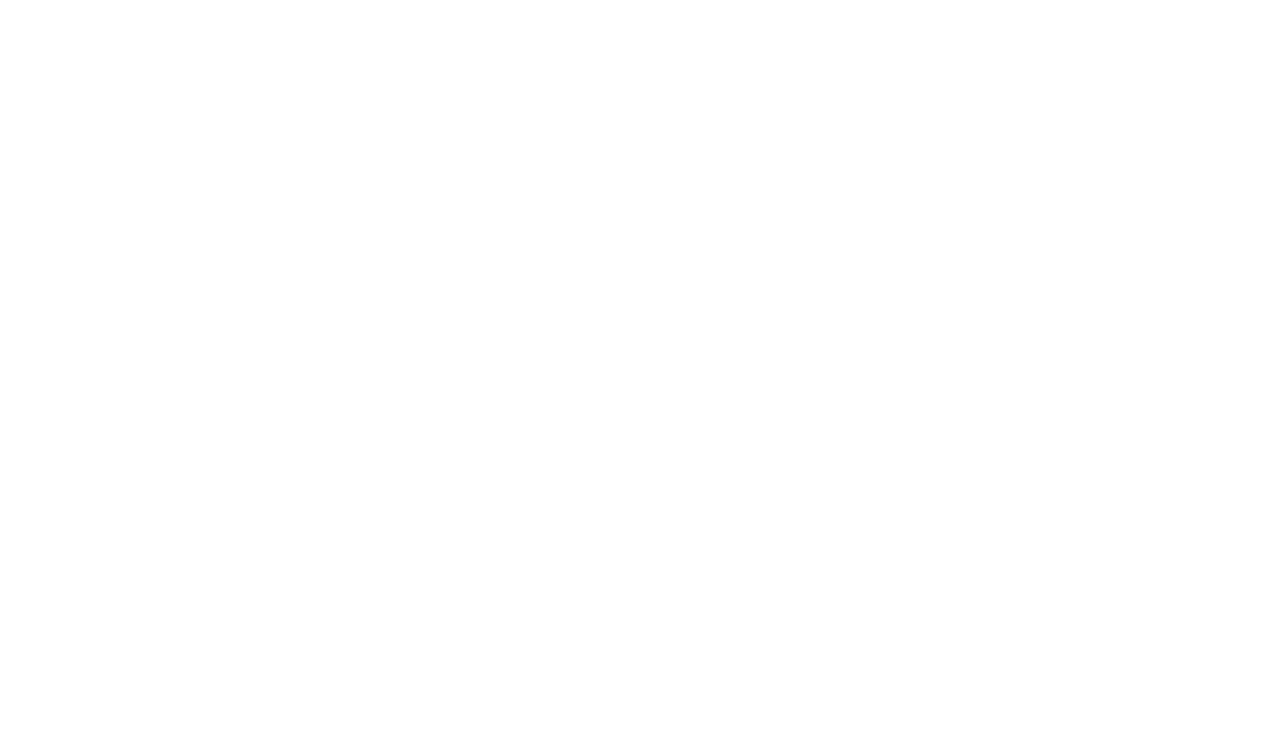
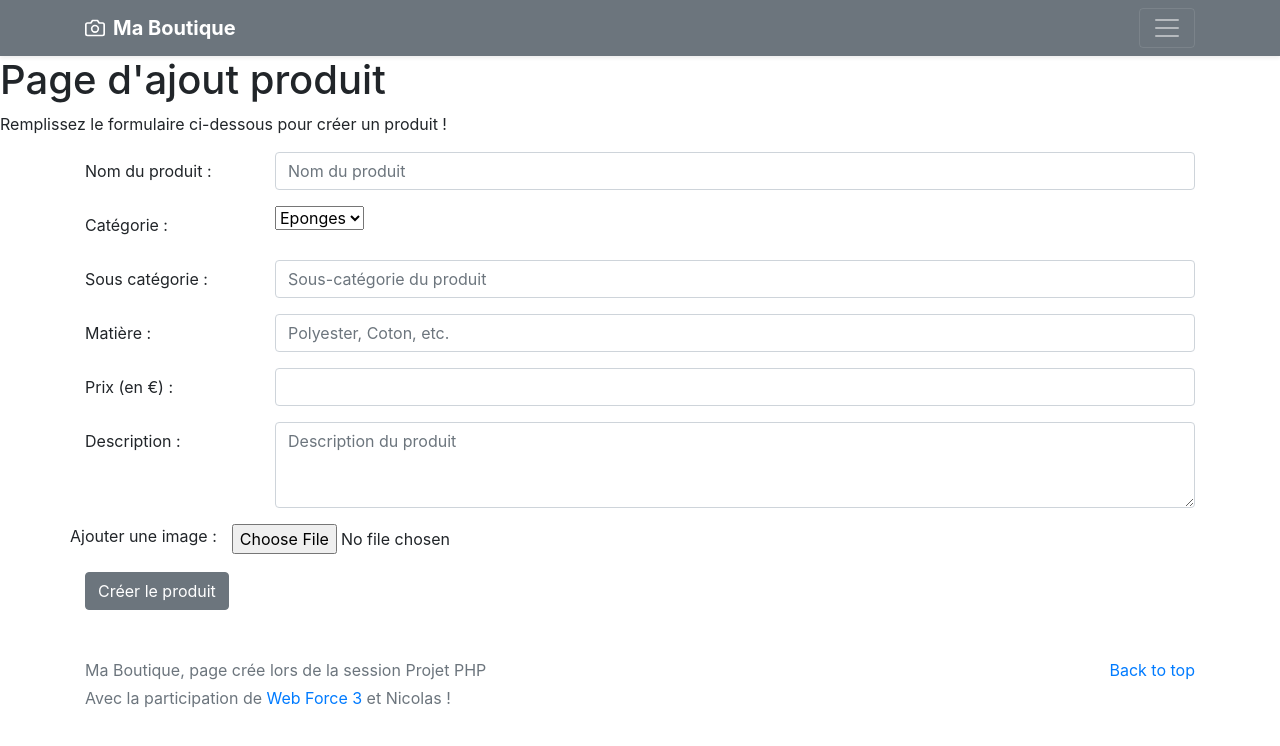
Before and after one commit to mgandrille/wf3ProjetPhp, a PHP site: page /create.php in a window 1280 px wide. Before the commit the part shown is empty. Shown: the top 746 px of the page. Run offline with PHP 8.4, Linux system fonts and the light colour scheme.

Commit message:
:sparkles: Modification form creation (add image)

```diff
--- a/config/bdd.php
+++ b/config/bdd.php
@@ -1,6 +1,6 @@
 <?php
 
-$bdd = new PDO('mysql:host=localhost;dbname=maboutique;charset=utf8;port=3306', 'root', 'root');
+$bdd = new PDO('mysql:host=localhost;dbname=maboutique;charset=utf8;port=3306', 'root', 'root', [PDO::ATTR_ERRMODE=>PDO::ERRMODE_EXCEPTION]);
 
 
 ?>
--- a/create.php
+++ b/create.php
@@ -0,0 +1,60 @@
+<?php include './partials/header.php'; ?>
+<?php include './partials/navbar.php'; ?>
+
+<h1>Page d'ajout produit</h1>
+<p>Remplissez le formulaire ci-dessous pour créer un produit !</p>
+
+<div class="container">
+    <form action="add.php" method="post" enctype="multipart/form-data">
+    <div class="form-group row">
+            <label for="name" class="col-sm-2 col-form-label">Nom du produit :</label>
+            <div class="col-sm-10">
+                <input type="text" name="name" class="form-control" id="name" placeholder="Nom du produit">
+            </div>
+        </div>
+        <div class="form-group row">
+            <label for="category" class="col-sm-2 col-form-label">Catégorie :</label>
+            <div class="col-sm-10">
+                <select name="category" id="category">
+                    <option value="eponge">Eponges</option>
+                    <option value="bijou">Bijoux</option>
+                    <option value="bijou">Divers</option>
+                </select>
+            </div>
+        </div>
+        <div class="form-group row">
+            <label for="type" class="col-sm-2 col-form-label">Sous catégorie :</label>
+            <div class="col-sm-10">
+                <input type="text" name="type" class="form-control" id="type" placeholder="Sous-catégorie du produit">
+            </div>
+        </div>
+        <div class="form-group row">
+            <label for="matiere" class="col-sm-2 col-form-label">Matière :</label>
+            <div class="col-sm-10">
+                <input type="text" name="matiere" class="form-control" id="matiere" placeholder="Polyester, Coton, etc.">
+            </div>
+        </div>
+        <div class="form-group row">
+            <label for="price" class="col-sm-2 col-form-label">Prix (en €) :</label>
+            <div class="col-sm-10">
+                <input type="number" name="price" class="form-control" id="price" min="0" step="0.01">
+            </div>
+        </div>
+        <div class="form-group row">
+            <label for="description" class="col-sm-2 col-form-label">Description :</label>
+            <div class="col-sm-10">
+                <textarea name="description" class="form-control" id="description" rows="3" placeholder="Description du produit"></textarea>
+            </div>
+        </div>
+        <div class="form-group row">
+            <label for="photo">Ajouter une image : </label>
+            <div class="col-sm-10">
+                <input type="file" id="photo" name="photo">
+            </div>
+        </div>
+        <input class="btn btn-secondary" type="submit" value="Créer le produit">
+
+    </form>
+</div>
+
+<?php include './partials/footer.php'; ?>
--- a/partials/footer.php
+++ b/partials/footer.php
@@ -3,9 +3,8 @@
                 <p class="float-right">
                     <a href="#">Back to top</a>
                 </p>
-                <p>Album example is &copy; Bootstrap, but please download and customize it for yourself!</p>
-                <p>New to Bootstrap? <a href="https://getbootstrap.com/">Visit the homepage</a> or read our <a
-                        href="/docs/4.4/getting-started/introduction/">getting started guide</a>.</p>
+                <p>Ma Boutique, page crée lors de la session Projet PHP</p>
+                <p>Avec la participation de  <a href="https.//wf3.fr">Web Force 3</a> et Nicolas !</p>
             </div>
         </footer>
 
--- a/partials/navbar.php
+++ b/partials/navbar.php
@@ -1,5 +1,5 @@
 <header>
-<div class="collapse bg-dark" id="navbarHeader">
+<div class="collapse bg-secondary" id="navbarHeader">
             <div class="container">
                 <div class="row">
                     <div class="col-sm-8 col-md-7 py-4">
@@ -19,7 +19,7 @@
                 </div>
             </div>
         </div>
-        <div class="navbar navbar-dark bg-dark shadow-sm">
+        <div class="navbar navbar-dark bg-secondary shadow-sm">
             <div class="container d-flex justify-content-between">
                 <a href="index.php" class="navbar-brand d-flex align-items-center">
                     <svg xmlns="http://www.w3.org/2000/svg" width="20" height="20" fill="none" stroke="currentColor"
```
Also changed, not shown: add.php (added, +37 -0 lines).
